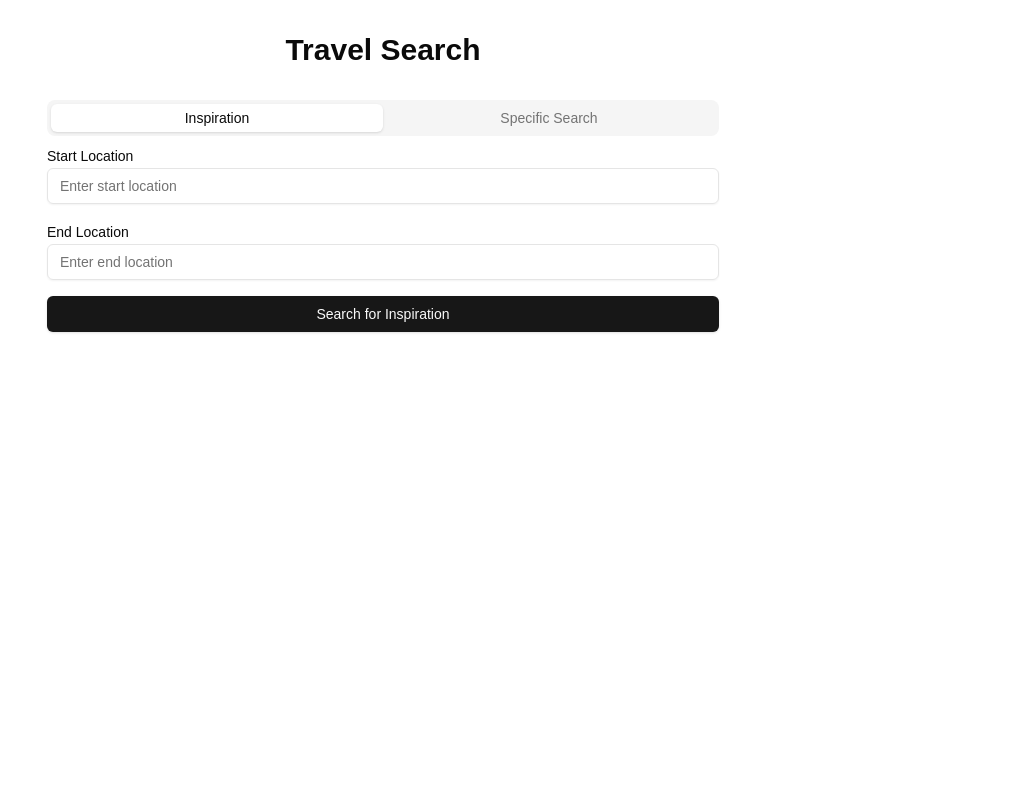
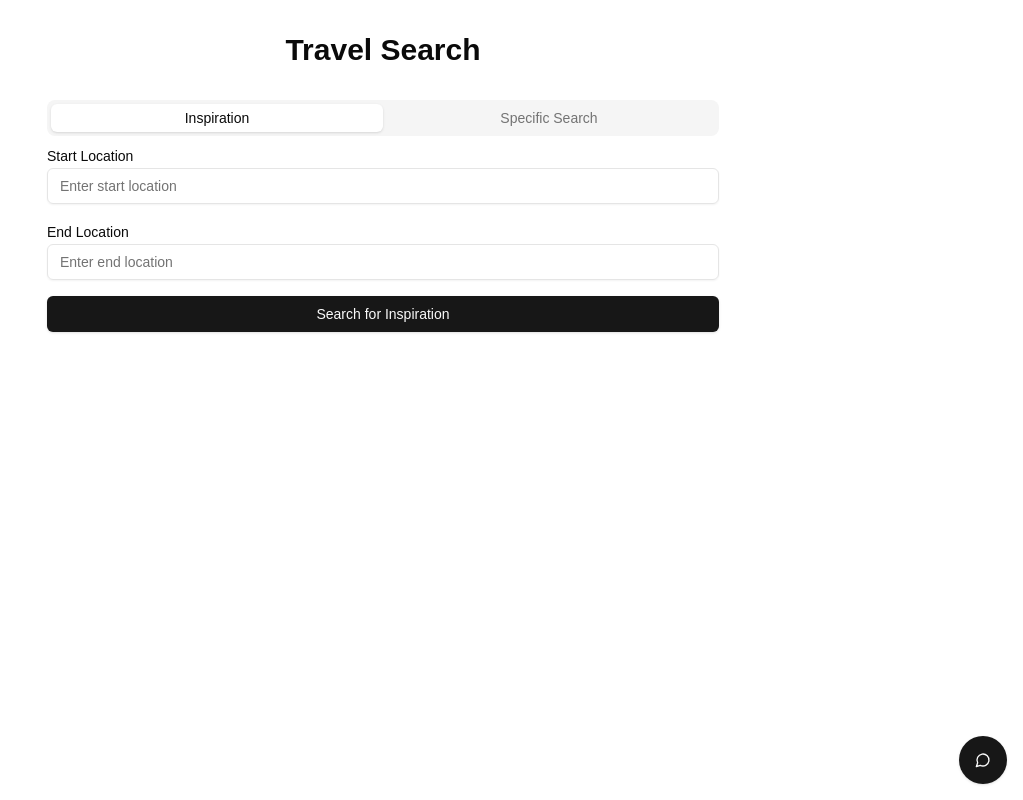
Before and after one commit to Haokius/vacation_booker, a Next.js app in the folder frontend/: page / in a window 1280 px wide. Shown: the whole page, without its empty margins (257-1280 px from the left). Built offline with nearby package versions, Linux system fonts and the light colour scheme.

Commit message:
added dummy chatbot

```diff
--- a/frontend/app/page.tsx
+++ b/frontend/app/page.tsx
@@ -7,6 +7,7 @@
 import { Label } from "@/components/ui/label";
 import { Tabs, TabsContent, TabsList, TabsTrigger } from "@/components/ui/tabs";
 import React from 'react';
+import { ChatbotPopup } from '@/components/ChatbotPopup';
 
 export default function Home() {
     const [activeTab, setActiveTab] = useState('inspiration');
@@ -135,6 +136,10 @@
                     )}
                 </TabsContent>
             </Tabs>
+
+            <div className="fixed bottom-4 right-4 z-50">
+                <ChatbotPopup />
+            </div>
         </main>
     );
 }
```
